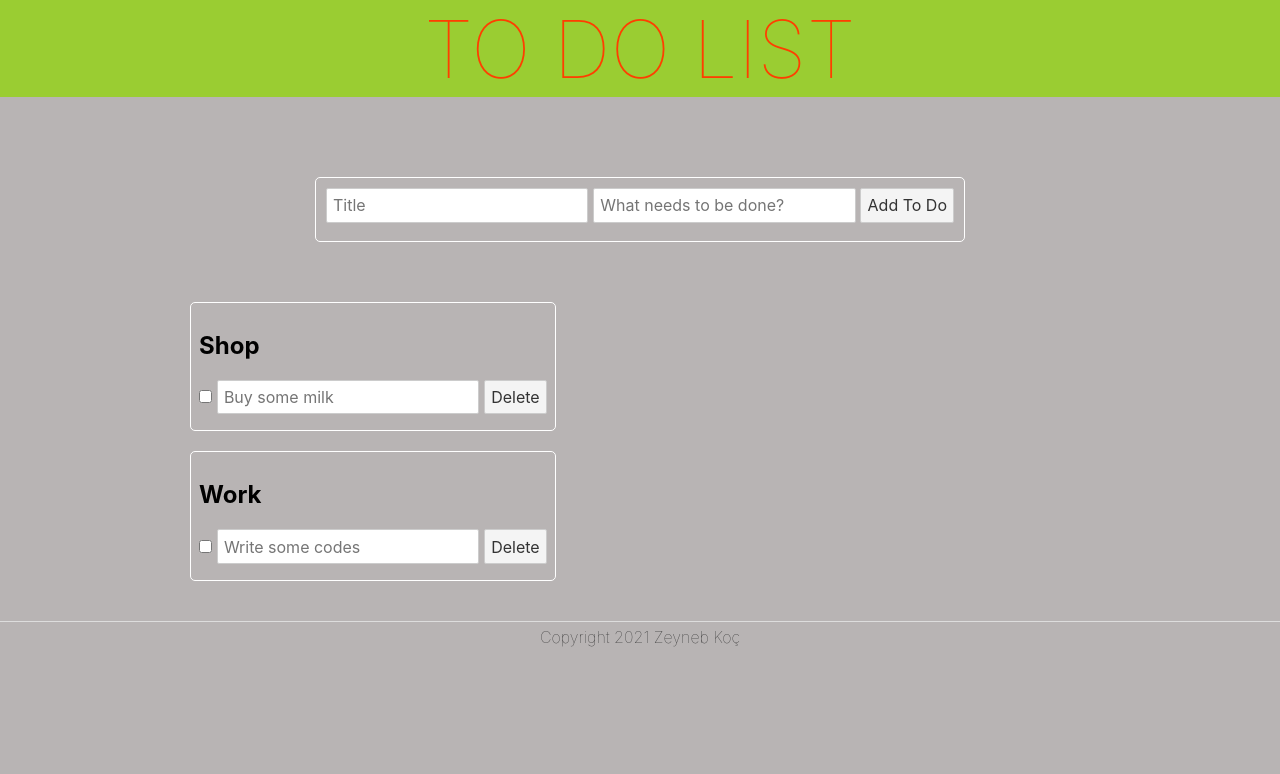
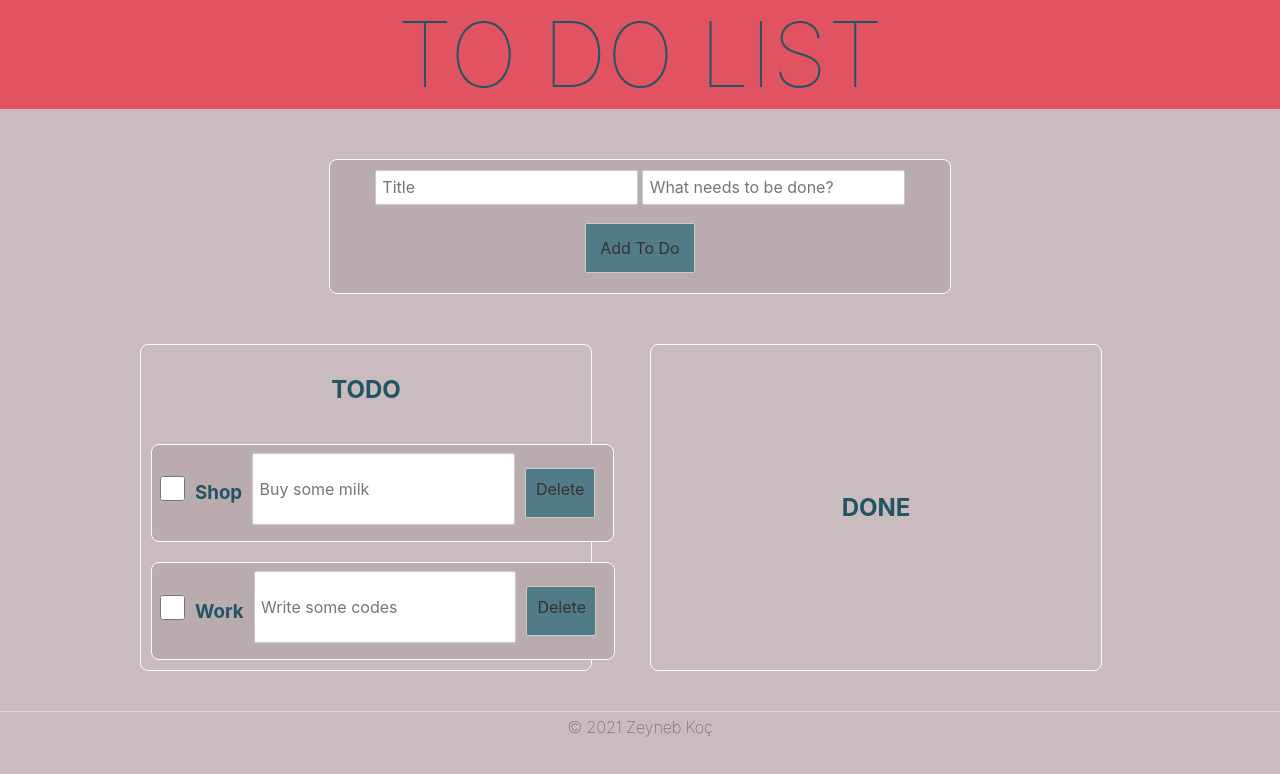
Before and after one commit to ZeynebKoc/Todo-Project, a Svelte app: page / in a window 1280 px wide. Shown: the top 774 px of the page. Built offline with nearby package versions, Linux system fonts and the light colour scheme; grey boxes are pictures that could not be loaded.

Commit message:
mark item

```diff
--- a/public/global.css
+++ b/public/global.css
@@ -5,7 +5,7 @@ html, body {
 }
 
 body {
-	background-color: rgb(184, 180, 180);
+	background-color: #c9bbbe;
 	margin: 0;
 	box-sizing: border-box;
 	font-family: -apple-system, BlinkMacSystemFont, "Segoe UI", Roboto, Oxygen-Sans, Ubuntu, Cantarell, "Helvetica Neue", sans-serif;
--- a/src/App.svelte
+++ b/src/App.svelte
@@ -5,8 +5,8 @@
 
 
 	let todos = [
-		{title: 'Shop', description: 'Buy some milk', id:0},
-		{title: 'Work', description: 'Write some codes', id:1},
+		{title: 'Shop', description: 'Buy some milk', done: false, id:0},
+		{title: 'Work', description: 'Write some codes', done: false, id:1},
 	]
 
 	const addTodo = (e) => {
@@ -14,7 +14,11 @@
 		 todos = [todo, ...todos];
 	}
 
-	let yes = false;
+	const markItem = (todo, done) => {
+		todo.done = done;
+		remove(todo);
+		todos = todos.concat(todo);
+	}
 
 	const deleteItem = (id) => {
 		todos = todos.filter ((todo) => todo.id != id)
@@ -24,39 +28,114 @@
 </script>
 
 <Header />
+<Form on:addTodo={addTodo}/>
 <main>
-	<Form on:addTodo={addTodo}/>
+	<div class='board-left'>
+		<h2>TODO</h2>
+		{#each todos.filter(t =>!t.done) as todo (todo.id)}
+			<div class='left'>
+				<input type=checkbox on:change={() => markItem(todo, true)}>
+				<h3>{todo.title}</h3>
+				<input type='text' placeholder={todo.description}>
+				<button on:click={() => deleteItem(todo.id)}>Delete</button>
+			</div>
+		{/each}
+	</div>
 
-	{#each todos as todo (todo.id)}
-		<div class='left'>
-			<h2>{todo.title}</h2>
-	<input type='checkbox' bind:checked={yes}>
 
-	<input type='text' placeholder={todo.description}>
-	<button on:click={() => deleteItem(todo.id)}>Delete</button>
-		</div>
-	{/each}
+	<div class='board-right'>
+		<h2>DONE</h2>
+		{#each todos.filter(i => i.done) as todo (todo.id)}
+			<div class='right'>
+				<input type=checkbox checked on:change={() => markItem(todo, false)}>
+				<h3>{todo.title}</h3>
+				<input type='text' placeholder={todo.description}>
+				<button on:click={() => deleteItem(todo.id)}>Delete</button>
+			</div>
+		{/each}
+	</div>
 </main>
 <Footer />
 
 
 <style>
+	.board-left {
+		display: flex;
+		flex-flow: row wrap;
+		justify-content: space-around;
+		border: 1px solid white;
+		border-radius: 8px;
+		width: 450px;
+	}
+	.board-right {
+		display: flex;
+		flex-flow: row wrap;
+		justify-content: space-around;
+		border: 1px solid white;
+		border-radius: 8px;
+		width: 450px;
+	}
 	.left {
+		display: flex;
 		border: 1px solid white;
-		border-radius: 5px;
-		text-align: left;
+		border-radius: 8px;
 		padding: 8px;
-		margin-top: 20px;
+		margin: 10px;
+		max-width: 450px;
+		background-color: #b9abae;
 	}
-
-
+	.right {
+		display: flex;
+		border: 1px solid white;
+		border-radius: 8px;
+		padding: 8px;
+		margin: 10px;
+		max-width: 500px;
+		background-color: #b9abae;
+	}
 	main {
+		display: grid;
+		grid-template-columns: 1fr 1fr;
+		grid-gap: 20px;
+		max-width: 1000px;
+		margin: 40px auto;
+	}
+	button {
+		background-color: #527b88;
+		width: 70px;
+		height: 50px;
+		display: flex;
+		flex-direction: column;
+		align-self: center;
+		margin: 10px ;
+		padding: 10px;
+	}
+	button:hover {
+		opacity: 0.8;
+		border-radius: 10px;
+		box-shadow: 0 2px #85363dab;
+	}
+	h2, h3 {
+		color: #225564;
+		padding: 10px;
+		display: flex;
+		align-items: center;
+	}
+	input[type="text"] {
+		overflow: hidden;
+	}
+	input:hover {
+		opacity: 0.8;
+		border-radius: 10px;
+		box-shadow: 0 2px #838383ab;
+	}
+    input[type="checkbox"] {
 		display:flex;
 		flex-direction: column;
-		align-items: flex-start;
-		text-align: center;
-		max-width: 900px;
-		margin: 40px auto;
+		align-self: center;
+		width: 25px;
+		height: 25px;
+		background:url(check_radio_sheet.png) left top no-repeat;
 	}
 
 </style>
--- a/src/component/Footer.svelte
+++ b/src/component/Footer.svelte
@@ -1,6 +1,6 @@
 
 <footer>
-    <div class='copyright'>Copyright 2021 Zeyneb Koç</div>
+    <div class='copyright'>© 2021 Zeyneb Koç</div>
 </footer>
 
 <style>
--- a/src/component/Form.svelte
+++ b/src/component/Form.svelte
@@ -25,10 +25,31 @@
 <style>
     form {
         border: 1px solid white;
-        border-radius: 5px;
+        border-radius: 8px;
 		text-align: center;
 		padding: 10px;
-		max-width: 900px;
-		margin: 40px auto;
+		max-width: 600px;
+		margin: 50px auto;
+        background-color: #b9abae;
     }
+    input[type="text"] {
+		overflow: hidden;
+	}
+	input:hover {
+		opacity: 0.8;
+		border-radius: 10px;
+		box-shadow: 0 2px #838383ab;
+	}
+    button {
+		background-color: #527b88;
+		width: 110px;
+		height: 50px;
+		margin: 10px ;
+		padding: 10px;
+	}
+	button:hover {
+		opacity: 0.8;
+		border-radius: 10px;
+		box-shadow: 0 2px #85363dab;
+	}
 </style>
--- a/src/component/Header.svelte
+++ b/src/component/Header.svelte
@@ -1,16 +1,15 @@
 <header>
-    <h1> TO DO LIST</h1>
-
+    <h1>TO DO LIST</h1>
 </header>
 
 <style>
     header {
-        background-color: yellowgreen;
+        background-color: #ee2233ab;
         max-height: 300px;
     }
     h1 {
-		color: #ff3e00;
-		font-size: 80px;
+		color: #225564;
+		font-size: 90px;
 		font-weight: 50;
         margin: 0;
         text-align: center;
--- a/src/component/Todo.svelte
+++ b/src/component/Todo.svelte
@@ -18,6 +18,8 @@
 
 
 
+
+
 <style>
 
 </style>
```
